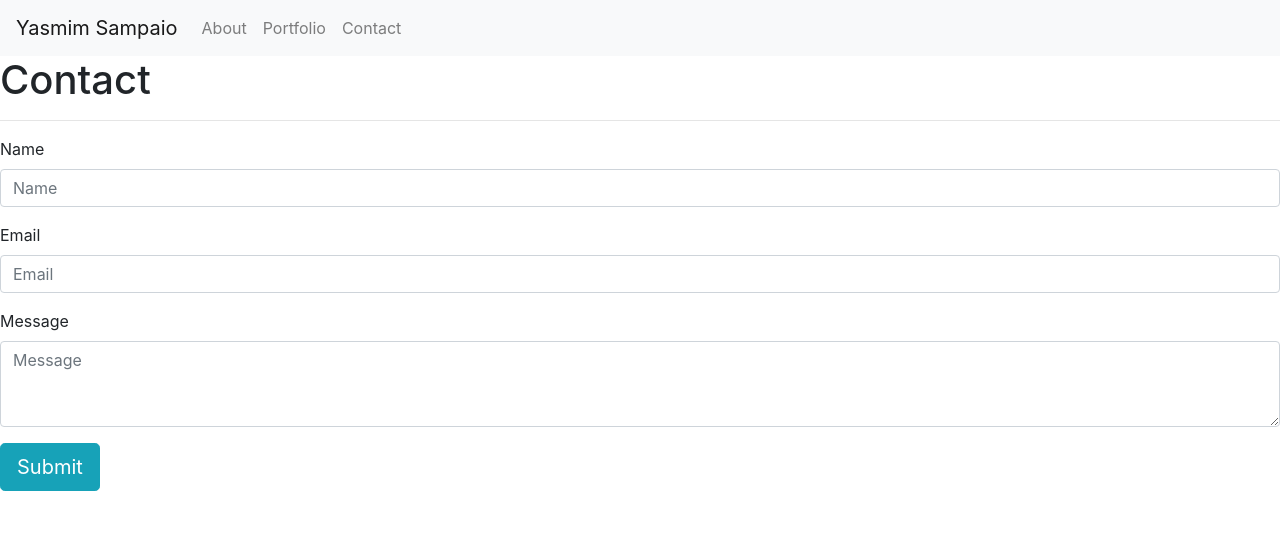
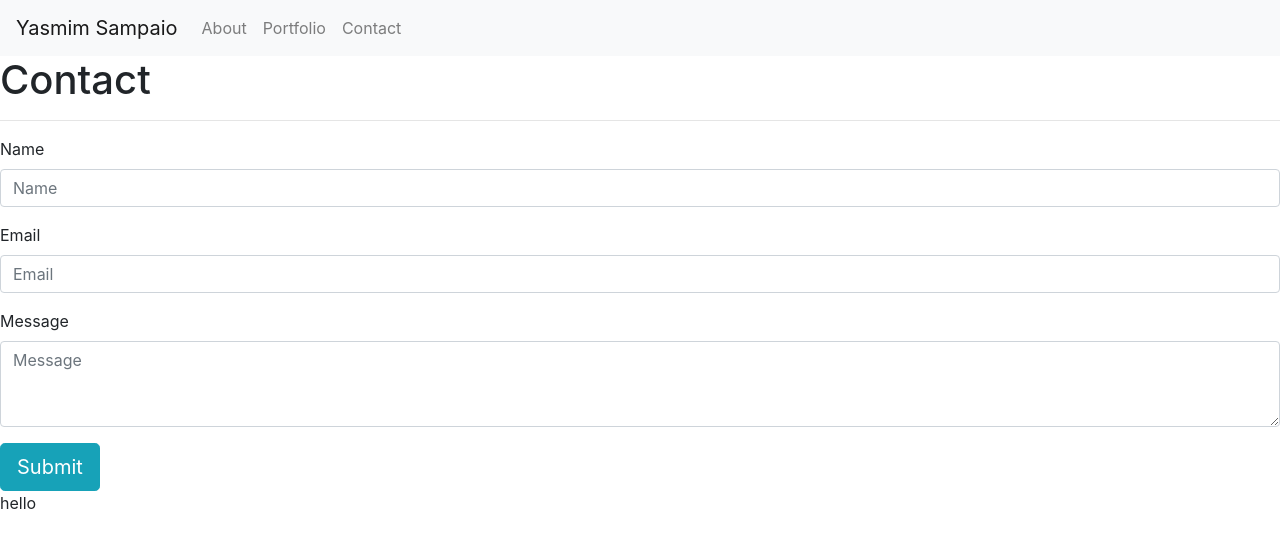
Before and after one commit to yasmimsampaio/react-portfolio, a React (Create React App) app in the folder portfolio/: page /#/Contact in a window 1280 px wide. Shown: the top 548 px of the page. Built offline with nearby package versions, Linux system fonts and the light colour scheme.

Commit message:
created a reusable project component

```diff
--- a/portfolio/src/App.js
+++ b/portfolio/src/App.js
@@ -3,18 +3,18 @@ import Home from './Components/Home';
 import Portfolio from './Components/Portfolio';
 import Contact from './Components/Contact';
 import { HashRouter, Route } from 'react-router-dom';
-import Navbar from './Components/Navbar';
+import Header from './Components/Header';
+import Footer from './Components/Footer';
 
 function App() {
   return (
     <HashRouter basename="/">
-      <Navbar/>
+      <Header/>
       <Route exact path="/" component={Home}/>
       <Route exact path="/Home" component={Home}/>
       <Route exact path="/Portfolio" component={Portfolio}/>
-      <Route exact path="/portfolio.html" component={Portfolio}/>
       <Route exact path="/Contact" component={Contact}/>
-      <Route exact path="/contact.html" component={Portfolio}/>
+      <Footer/>
     </HashRouter>
   );
 }
--- /dev/null
+++ b/portfolio/src/Components/Footer.js
@@ -0,0 +1,10 @@
+import React, { Component } from "react";
+
+class Footer extends Component {
+    render(){
+        return(
+            <p>hello</p>
+        )
+    }
+}
+export default Footer;
--- a/portfolio/src/Components/Navbar.js
+++ b/portfolio/src/Components/Header.js
@@ -1,7 +1,7 @@
 import React, { Component } from "react";
 import { Link, useLocation } from "react-router-dom";
 
-class Navbar extends Component {
+class Header extends Component {
     render(){
         return(
         <nav className="navbar navbar-expand-lg navbar-light bg-light">
@@ -33,4 +33,4 @@ class Navbar extends Component {
         )
     }
 }
-export default Navbar;
+export default Header;
--- a/portfolio/src/Components/Home.js
+++ b/portfolio/src/Components/Home.js
@@ -1,6 +1,4 @@
 import React, { Component } from "react";
-import Navbar from "./Navbar";
-
 
 
 class Home extends Component {
--- a/portfolio/src/Components/Portfolio.js
+++ b/portfolio/src/Components/Portfolio.js
@@ -1,4 +1,5 @@
 import React, { Component } from "react";
+import Project from "./Project";
 
 class Portfolio extends Component {
     render(){
@@ -10,6 +11,11 @@ class Portfolio extends Component {
                     </h1>
                     <hr/>
                         <p>
+                            <Project
+                                atag="https://mitchreid14.github.io/project1group5/"
+                                imageSrc="./Images/PortfolioPictures/Project1.png"
+                                alttag="Homepage of Artist's Top Songs"
+                            />
                             <a href="https://mitchreid14.github.io/project1group5/">
                             <img id="myimage" src="./Images/PortfolioPictures/Project1.png" className="img-thumbnail"></img>
                             </a>
--- /dev/null
+++ b/portfolio/src/Components/Project.js
@@ -0,0 +1,12 @@
+import React, { Component } from "react";
+
+class Project extends Component {
+    render(){
+        return(
+            <a href={this.props.atag}>
+            <img id="myimage" src={this.props.imageSrc} alt={this.props.alttag} className="img-thumbnail"></img>
+            </a>
+        )
+    }
+}
+export default Project;
```
